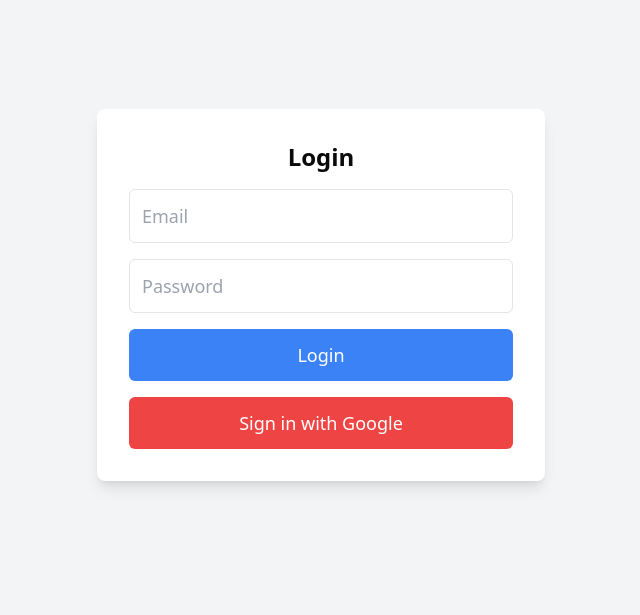
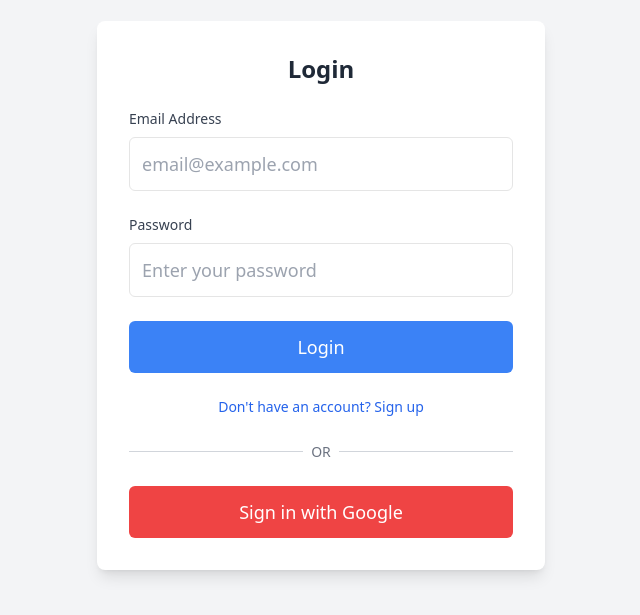
Before and after one commit to kl31415/QPQP, a Next.js app: page /login in a window 1280 px wide. Shown: the part 105-720 px from the top of the page, without its empty margins (319-959 px from the left). Built offline with nearby package versions, Linux system fonts and the light colour scheme; no server answers.

Commit message:
Sunday 2:50 am: Firebase auth works for email/password now too

```diff
--- a/src/app/login/page.tsx
+++ b/src/app/login/page.tsx
@@ -1,55 +1,104 @@
 'use client';
-
-import { useState } from "react";
+import { useState, useEffect } from "react";
 import { useAuth } from "@/context/authContext";
 import { useRouter } from "next/navigation";
-import { auth, googleProvider, signInWithPopup, signInWithEmailAndPassword } from "@/lib/firebaseConfig";
+import {
+  auth,
+  googleProvider,
+  signInWithPopup,
+  signInWithEmailAndPassword,
+  createUserWithEmailAndPassword
+} from "@/lib/firebaseConfig";
 
-export default function LoginPage() {
+export default function AuthPage() {
   const [email, setEmail] = useState("");
   const [password, setPassword] = useState("");
+  const [isLoading, setIsLoading] = useState(false);
+  const [error, setError] = useState("");
+  const [isLogin, setIsLogin] = useState(true);
+  const [isPasswordValid, setIsPasswordValid] = useState(false);
   const { login } = useAuth();
   const router = useRouter();
 
-  const handleLogin = async (e: React.FormEvent) => {
+  useEffect(() => {
+    setIsPasswordValid(password.length >= 6);
+  }, [password]);
+
+  const handleSubmit = async (e: React.FormEvent) => {
     e.preventDefault();
+    setError("");
+    setIsLoading(true);
+
+    if (!email || !password) {
+      setError("Please fill in all fields");
+      setIsLoading(false);
+      return;
+    }
+
+    if (!isLogin && !isPasswordValid) {
+      setError("Password must be at least 6 characters long");
+      setIsLoading(false);
+      return;
+    }
 
     try {
-      const userCredential = await signInWithEmailAndPassword(auth, email, password);
+      let userCredential;
+      if (isLogin) {
+        userCredential = await signInWithEmailAndPassword(auth, email, password);
+      } else {
+        userCredential = await createUserWithEmailAndPassword(auth, email, password);
+      }
+
       const user = userCredential.user;
-
       if (user) {
-        const token = await user.getIdToken(); // Firebase token
+        const token = await user.getIdToken();
         const userInfo = {
           id: user.uid,
           email: user.email || "",
           name: user.displayName || "User",
         };
-
         login(token, userInfo);
         router.push("/");
       }
     } catch (error: unknown) {
-      console.error("Login error:", error);
-      let errorMessage = "Login failed. Please try again.";
+      console.error("Auth error:", error);
+      let errorMessage = "Authentication failed. Please try again.";
 
       if (error instanceof Error && 'code' in error) {
         const firebaseError = error as { code: string };
-
-        if (firebaseError.code === 'auth/invalid-credential') {
-          errorMessage = "Invalid email or password.";
-        } else if (firebaseError.code === 'auth/user-not-found') {
-          errorMessage = "User not found. Please sign up.";
-        } else if (firebaseError.code === 'auth/wrong-password') {
-          errorMessage = "Incorrect password.";
+        switch (firebaseError.code) {
+          case 'auth/invalid-credential':
+            errorMessage = "Invalid email or password.";
+            break;
+          case 'auth/user-not-found':
+            errorMessage = "No account found with this email. Please sign up.";
+            setIsLogin(false);
+            break;
+          case 'auth/wrong-password':
+            errorMessage = "Incorrect password.";
+            break;
+          case 'auth/email-already-in-use':
+            errorMessage = "An account already exists with this email. Please login.";
+            setIsLogin(true);
+            break;
+          case 'auth/weak-password':
+            errorMessage = "Password should be at least 6 characters.";
+            break;
+          case 'auth/invalid-email':
+            errorMessage = "Please enter a valid email address.";
+            break;
         }
       }
-
-      alert(errorMessage);
+      setError(errorMessage);
+    } finally {
+      setIsLoading(false);
     }
   };
 
   const handleGoogleLogin = async () => {
+    setError("");
+    setIsLoading(true);
+
     try {
       const userCredential = await signInWithPopup(auth, googleProvider);
       const user = userCredential.user;
@@ -66,42 +115,105 @@
       }
     } catch (error) {
       console.error("Google login error:", error);
-      alert("Google login failed");
+      setError("Google login failed. Please try again.");
+    } finally {
+      setIsLoading(false);
     }
   };
 
   return (
     <div className="flex flex-col items-center justify-center min-h-screen bg-gray-100">
-      <form onSubmit={handleLogin} className="p-8 space-y-4 bg-white rounded-lg shadow-lg w-full max-w-md">
-        <h2 className="text-2xl font-semibold text-center">Login</h2>
+      <form onSubmit={handleSubmit} className="p-8 space-y-6 bg-white rounded-lg shadow-lg w-full max-w-md">
+        <h2 className="text-2xl font-semibold text-center text-gray-800">
+          {isLogin ? "Login" : "Sign Up"}
+        </h2>
+
+        {error && (
+          <div className="p-3 text-sm text-red-600 bg-red-50 rounded-md">
+            {error}
+          </div>
+        )}
+
         <div className="space-y-2">
+          <label htmlFor="email" className="block text-sm font-medium text-gray-700">
+            Email Address
+          </label>
           <input
+            id="email"
             type="email"
-            placeholder="Email"
-            className="w-full p-3 text-lg border rounded-md focus:outline-none focus:ring-2 focus:ring-blue-500"
+            placeholder="email@example.com"
+            required
+            className="w-full p-3 text-lg border rounded-md focus:outline-none focus:ring-2 focus:ring-blue-500 placeholder-gray-400"
             value={email}
             onChange={(e) => setEmail(e.target.value)}
           />
         </div>
+
         <div className="space-y-2">
+          <label htmlFor="password" className="block text-sm font-medium text-gray-700">
+            Password
+          </label>
           <input
+            id="password"
             type="password"
-            placeholder="Password"
-            className="w-full p-3 text-lg border rounded-md focus:outline-none focus:ring-2 focus:ring-blue-500"
+            placeholder="Enter your password"
+            required
+            className={`w-full p-3 text-lg border rounded-md focus:outline-none focus:ring-2 focus:ring-blue-500 placeholder-gray-400
+              ${!isLogin && (isPasswordValid ? 'text-green-600' : 'text-red-600')}`}
             value={password}
             onChange={(e) => setPassword(e.target.value)}
           />
+          {!isLogin && (
+            <p className={`text-xs ${isPasswordValid ? 'text-green-600' : 'text-gray-500'}`}>
+              Password must be at least 6 characters long
+              {isPasswordValid && ' ✓'}
+            </p>
+          )}
         </div>
+
         <button
           type="submit"
-          className="w-full p-3 bg-blue-500 text-white text-lg rounded-md hover:bg-blue-600 transition-colors"
+          disabled={isLoading || (!isLogin && !isPasswordValid)}
+          className={`w-full p-3 text-white text-lg rounded-md transition-colors ${
+            isLoading || (!isLogin && !isPasswordValid)
+              ? 'bg-blue-400 cursor-not-allowed'
+              : 'bg-blue-500 hover:bg-blue-600'
+          }`}
         >
-          Login
+          {isLoading ? 'Processing...' : (isLogin ? 'Login' : 'Sign Up')}
         </button>
+
+        <button
+          type="button"
+          onClick={() => {
+            setIsLogin(!isLogin);
+            setError("");
+          }}
+          className="w-full text-sm text-blue-600 hover:text-blue-800"
+        >
+          {isLogin
+            ? "Don't have an account? Sign up"
+            : "Already have an account? Login"}
+        </button>
+
+        <div className="relative">
+          <div className="absolute inset-0 flex items-center">
+            <div className="w-full border-t border-gray-300"></div>
+          </div>
+          <div className="relative flex justify-center text-sm">
+            <span className="px-2 text-gray-500 bg-white">OR</span>
+          </div>
+        </div>
+
         <button
           type="button"
           onClick={handleGoogleLogin}
-          className="w-full p-3 bg-red-500 text-white text-lg rounded-md hover:bg-red-600 transition-colors"
+          disabled={isLoading}
+          className={`w-full p-3 text-white text-lg rounded-md transition-colors ${
+            isLoading
+              ? 'bg-red-400 cursor-not-allowed'
+              : 'bg-red-500 hover:bg-red-600'
+          }`}
         >
           Sign in with Google
         </button>
--- a/src/context/authContext.tsx
+++ b/src/context/authContext.tsx
@@ -1,6 +1,8 @@
 'use client';
 
 import React, { createContext, useState, useContext, useEffect } from "react";
+import { auth } from "@/lib/firebaseConfig";
+import { onAuthStateChanged } from "firebase/auth";
 
 interface User {
   id: string;
@@ -22,16 +24,33 @@
   const [isAuthenticated, setIsAuthenticated] = useState(false);
   const [token, setToken] = useState<string | null>(null);
   const [user, setUser] = useState<User | null>(null);
+  const [loading, setLoading] = useState(true);
 
   useEffect(() => {
-    const storedToken = localStorage.getItem("token");
-    const storedUser = localStorage.getItem("user");
+    const unsubscribe = onAuthStateChanged(auth, async (firebaseUser) => {
+      if (firebaseUser) {
+        const token = await firebaseUser.getIdToken();
+        const userInfo = {
+          id: firebaseUser.uid,
+          email: firebaseUser.email,
+          name: firebaseUser.displayName || "User",
+        };
+        setToken(token);
+        setUser(userInfo);
+        setIsAuthenticated(true);
+        localStorage.setItem("token", token);
+        localStorage.setItem("user", JSON.stringify(userInfo));
+      } else {
+        setToken(null);
+        setUser(null);
+        setIsAuthenticated(false);
+        localStorage.removeItem("token");
+        localStorage.removeItem("user");
+      }
+      setLoading(false);
+    });
 
-    if (storedToken && storedUser) {
-      setToken(storedToken);
-      setUser(JSON.parse(storedUser));
-      setIsAuthenticated(true);
-    }
+    return () => unsubscribe();
   }, []);
 
   const login = (newToken: string, userInfo: User) => {
@@ -42,13 +61,22 @@
     localStorage.setItem("user", JSON.stringify(userInfo));
   };
 
-  const logout = () => {
-    setToken(null);
-    setUser(null);
-    setIsAuthenticated(false);
-    localStorage.removeItem("token");
-    localStorage.removeItem("user");
+  const logout = async () => {
+    try {
+      await auth.signOut();
+      setToken(null);
+      setUser(null);
+      setIsAuthenticated(false);
+      localStorage.removeItem("token");
+      localStorage.removeItem("user");
+    } catch (error) {
+      console.error("Logout error:", error);
+    }
   };
+
+  if (loading) {
+    return <div>Loading...</div>;
+  }
 
   return (
     <AuthContext.Provider value={{ isAuthenticated, token, user, login, logout }}>
```
